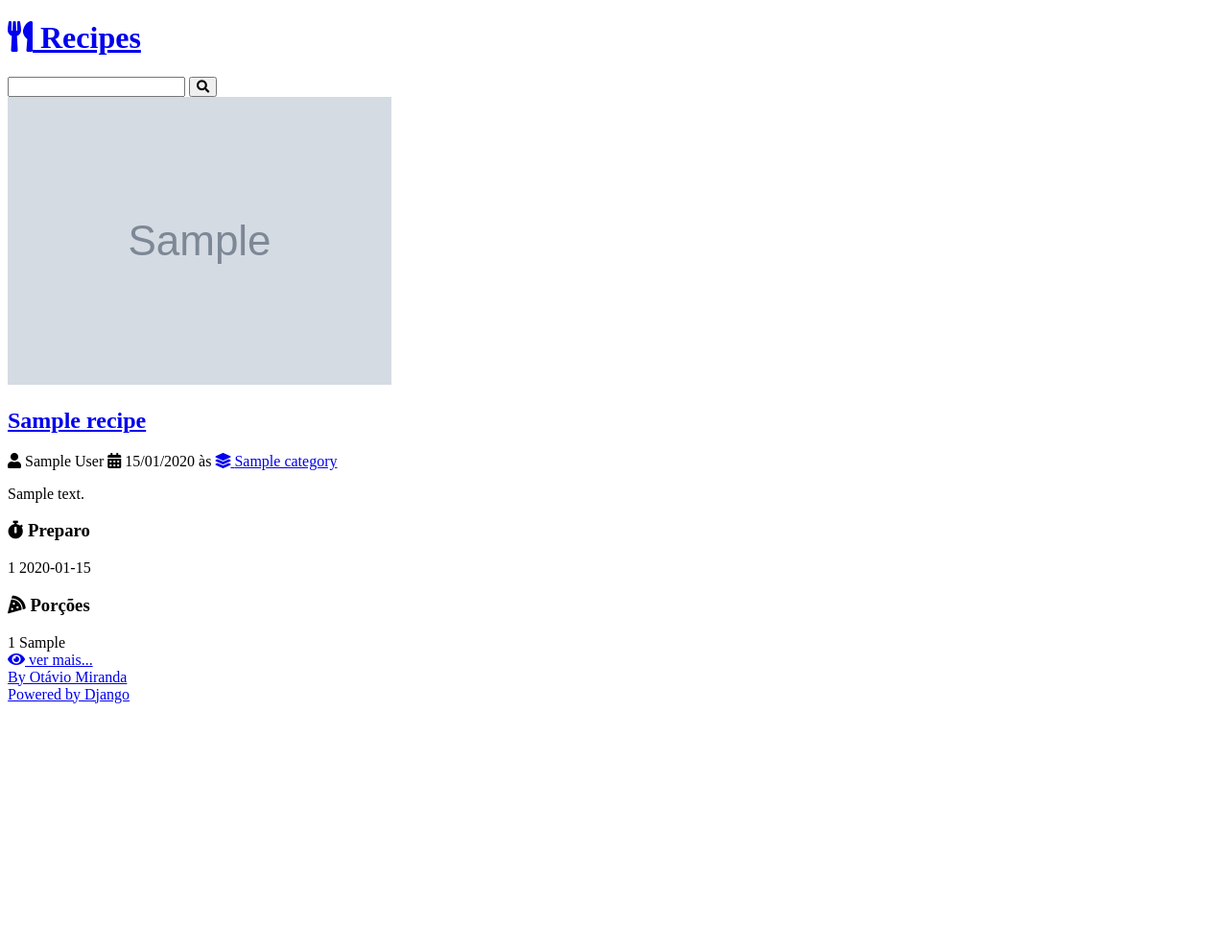
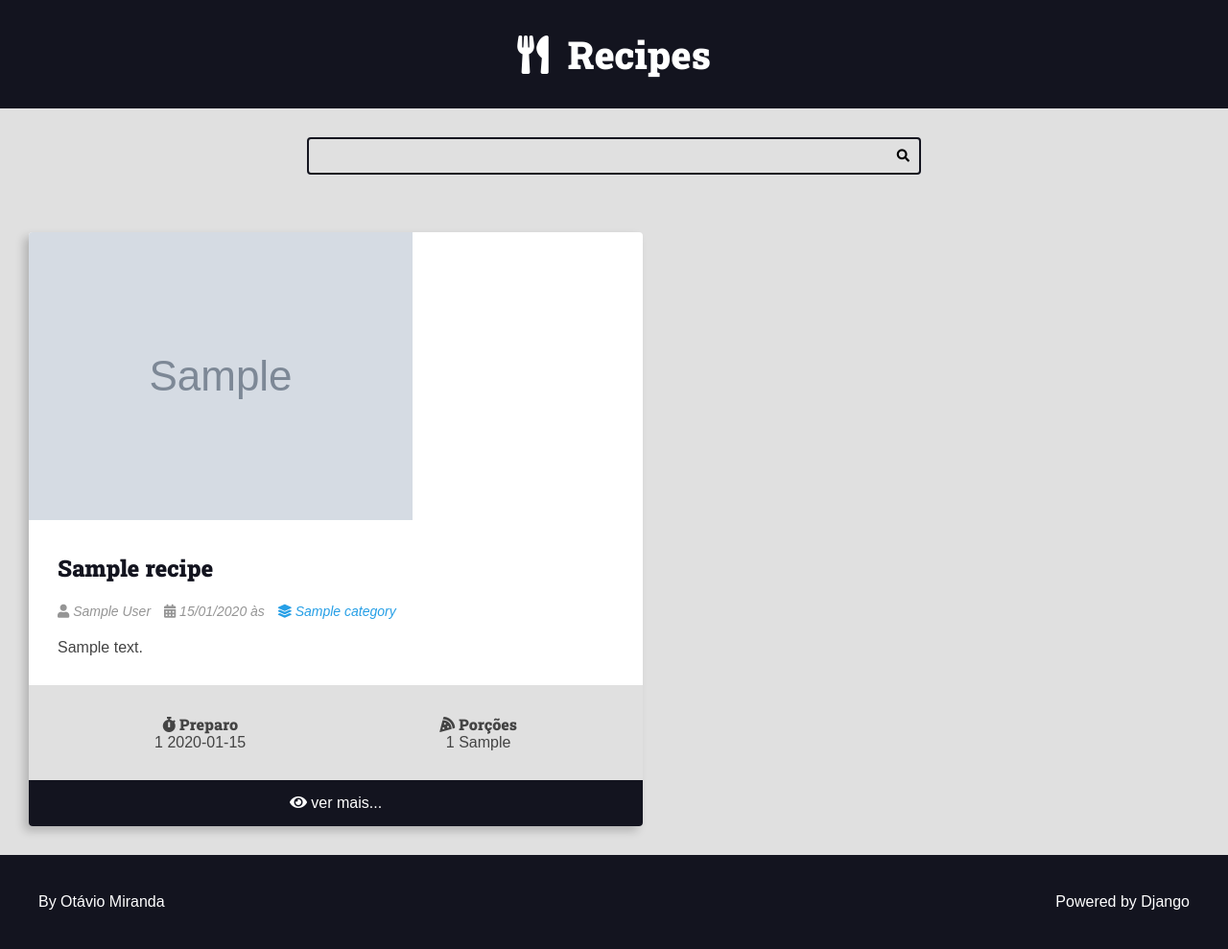
Before and after one commit to victorAMSP/Django, a Django app: page / in a window 1280 px wide. Shown: the whole page at 96% size. Before the commit the page ends 733 px from the top, so only its background shows below. Run offline with Django 5.2, Linux system fonts and the light colour scheme; tables that the repository leaves empty hold one stand-in row (values such as "Sample post"); grey boxes marked "Sample" are stand-in pictures.

Commit message:
organizando os arquivos

```diff
--- a/authors/views.py
+++ b/authors/views.py
@@ -3,6 +3,7 @@ from .forms import RegisterForm
 from django.http import Http404
 from django.contrib import messages
 from django.views.decorators.http import require_POST
+from django.urls import reverse
 
 def register_view(request):
     register_form_data = request.session.get('register_form_data', None)
@@ -10,6 +11,7 @@ def register_view(request):
 
     return render(request, 'authors/pages/register_view.html', {
         'form': form,
+        'form_action': reverse('authors:create'),
     })
 
 @require_POST
--- /dev/null
+++ b/base_static/global/css/global-style.css
@@ -0,0 +1,78 @@
+* {
+    padding: 0;
+    margin: 0;
+    box-sizing: border-box;
+  }
+
+  html {
+    font-size: 62.5%;
+  }
+
+  body {
+    font-size: 1.6rem;
+    font-family: var(--font-primary);
+    background: var(--color-gray-1);
+    color: var(--color-dark-text);
+  }
+
+  h1,
+  h2,
+  h3,
+  h4,
+  h5,
+  h6 {
+    font-family: var(--font-headings);
+  }
+
+  img {
+    max-width: 100%;
+  }
+
+  a {
+    color: var(--color-primary);
+    text-decoration: none;
+  }
+
+  .container {
+    max-width: 144rem;
+    margin: 0 auto;
+    padding: var(--spacing-gutter-medium);
+  }
+
+  .main-header-container {
+    background: var(--color-primary-dark);
+  }
+
+  .main-logo {
+    font-size: 4rem;
+    color: var(--color-white);
+    text-decoration: none;
+    display: flex;
+    flex-flow: row nowrap;
+    align-items: center;
+    justify-content: center;
+    width: fit-content;
+    margin: 0 auto;
+  }
+
+  .main-logo-icon {
+    margin-right: 2rem;
+  }
+
+  .search-form {
+    border: 0.2rem solid var(--color-primary-dark);
+    max-width: 64rem;
+    margin: 0 auto;
+    border-radius: 0.4rem;
+    position: relative;
+    transition: all 300ms ease-in-out;
+  }
+
+  .search-input,
+  .search-button {
+    border: none;
+    background: none;
+    outline: none;
+    padding: 1rem;
+    transition: all 300ms ease-in-out;
+  }
--- /dev/null
+++ b/base_static/global/css/styles.css
@@ -0,0 +1,545 @@
+:root {
+    --color-primary: #269fe6;
+    --color-primary-hover: #2086c2;
+    --color-primary-dark: #13141f;
+    --color-primary-dark-hover: #212336;
+    --color-primary-light: #d4ecfa;
+    --color-primary-light-hover: #bdd8e7;
+
+    --color-white: #fff;
+    --color-black: #000;
+
+    --color-dark-text: #444;
+    --color-info-light: #cce5ff;
+    --color-debug-light: #cce5ff;
+    --color-success-light: #d4edda;
+    --color-alert-light: #fff3cd;
+    --color-warning-light: #fff3cd;
+    --color-error-light: #f8d7da;
+
+    --color-info-dark: #4d86c4;
+    --color-debug-dark: #4d86c4;
+    --color-success-dark: #4a9c5d;
+    --color-alert-dark: #927f40;
+    --color-warning-dark: #927f40;
+    --color-error-dark: #da525d;
+
+    --color-gray-0: #f9f9f9;
+    --color-gray-1: #e0e0e0;
+    --color-gray-2: #c7c7c7;
+    --color-gray-3: #aeaeae;
+    --color-gray-4: #959595;
+    --color-gray-5: #7d7d7d;
+    --color-gray-6: #646464;
+    --color-gray-7: #4b4b4b;
+    --color-gray-8: #323232;
+    --color-gray-9: #191919;
+
+    --font-primary: sans-serif;
+    --font-headings: 'Roboto Slab', serif;
+
+    --spacing-gutter-medium: 3rem;
+    --spacing-gutter-large: 4rem;
+  }
+
+  * {
+    padding: 0;
+    margin: 0;
+    box-sizing: border-box;
+  }
+
+  html {
+    font-size: 62.5%;
+  }
+
+  body {
+    font-size: 1.6rem;
+    font-family: var(--font-primary);
+    background: var(--color-gray-1);
+    color: var(--color-dark-text);
+  }
+
+  h1,
+  h2,
+  h3,
+  h4,
+  h5,
+  h6 {
+    font-family: var(--font-headings);
+  }
+
+  img {
+    max-width: 100%;
+  }
+
+  a {
+    color: var(--color-primary);
+    text-decoration: none;
+  }
+
+  .container {
+    max-width: 144rem;
+    margin: 0 auto;
+    padding: var(--spacing-gutter-medium);
+  }
+
+  .main-header-container {
+    background: var(--color-primary-dark);
+  }
+
+  .main-logo {
+    font-size: 4rem;
+    color: var(--color-white);
+    text-decoration: none;
+    display: flex;
+    flex-flow: row nowrap;
+    align-items: center;
+    justify-content: center;
+    width: fit-content;
+    margin: 0 auto;
+  }
+
+  .main-logo-icon {
+    margin-right: 2rem;
+  }
+
+  .search-form {
+    border: 0.2rem solid var(--color-primary-dark);
+    max-width: 64rem;
+    margin: 0 auto;
+    border-radius: 0.4rem;
+    position: relative;
+    transition: all 300ms ease-in-out;
+  }
+
+  .search-input,
+  .search-button {
+    border: none;
+    background: none;
+    outline: none;
+    padding: 1rem;
+    transition: all 300ms ease-in-out;
+  }
+
+  .search-input {
+    width: 100%;
+    padding-right: 3rem;
+  }
+
+  .search-button {
+    position: absolute;
+    top: 0;
+    right: 0;
+  }
+
+  .search-button:focus {
+    outline: 1px solid var(--color-primary);
+    background: rgba(0, 0, 0, 0.05);
+  }
+
+  .search-form:focus-within {
+    border-color: var(--color-primary);
+    background: var(--color-white);
+  }
+
+  .search-form:focus-within .search-button {
+    color: var(--color-primary);
+  }
+
+  .main-content {
+    padding-top: 0;
+  }
+
+  .main-content-list {
+    display: grid;
+    grid-template-columns: repeat(auto-fit, minmax(340px, 1fr));
+    gap: var(--spacing-gutter-large);
+  }
+
+  .recipe {
+    background: var(--color-white);
+    box-shadow: -5px 5px 10px rgba(0, 0, 0, 0.2);
+    transform: scale(1);
+    transition: all 300ms ease-in-out;
+    border-radius: 0.4rem;
+    overflow: hidden;
+  }
+
+  .recipe img {
+    max-width: 100%;
+  }
+
+  .recipe-list-item {
+    max-width: 64rem;
+    height: fit-content;
+  }
+
+  .recipe-list-item:hover {
+    transform: scale(1.02);
+    box-shadow: -8px 8px 18px rgba(0, 0, 0, 0.25);
+  }
+
+  .recipe-title-container {
+    padding: var(--spacing-gutter-medium);
+    padding-bottom: 2rem;
+  }
+
+  .recipe-title-container a {
+    text-decoration: none;
+    color: var(--color-primary-dark);
+  }
+
+  .recipe-author {
+    padding: 0 var(--spacing-gutter-medium);
+  }
+
+  .recipe-content {
+    padding: var(--spacing-gutter-medium);
+    padding-top: 2rem;
+  }
+
+  .recipe-author-item {
+    color: var(--color-gray-4);
+    margin-right: 1rem;
+    font-style: italic;
+    font-size: 1.4rem;
+  }
+
+  .recipe-author a {
+    color: var(--color-primary);
+    transition: all 300ms ease-in-out;
+    text-decoration: none;
+  }
+
+  .recipe-author a:hover {
+    color: var(--color-primary-dark);
+  }
+
+  .recipe-meta-container {
+    display: flex;
+    flex-flow: row wrap;
+    padding: var(--spacing-gutter-medium);
+    background: var(--color-gray-1);
+  }
+
+  .recipe-meta {
+    display: flex;
+    flex-flow: column nowrap;
+    flex-shrink: 1;
+    flex-grow: 1;
+    text-align: center;
+  }
+
+  .recipe-meta-title {
+    font-size: 1.6rem;
+  }
+
+  .recipe-footer a {
+    background: var(--color-primary-dark);
+    display: block;
+    color: var(--color-white);
+    text-decoration: none;
+    text-align: center;
+    padding: 1.5rem var(--spacing-gutter-medium);
+    transition: all 300ms ease-in-out;
+  }
+
+  .recipe-footer a:hover {
+    filter: brightness(2);
+  }
+
+  .main-content-detail .recipe-list-item {
+    max-width: 84rem;
+    margin: 0 auto;
+  }
+
+  .main-content-detail .recipe-list-item:hover {
+    transform: scale(1);
+    box-shadow: -5px 5px 15px rgba(0, 0, 0, 0.2);
+  }
+
+  .preparation-steps {
+    padding: var(--spacing-gutter-medium);
+  }
+
+  .main-footer {
+    display: flex;
+    align-items: center;
+    justify-content: space-between;
+    background: var(--color-primary-dark);
+    color: var(--color-white);
+    padding: var(--spacing-gutter-large);
+  }
+
+  .main-footer a {
+    color: var(--color-white);
+    text-decoration: none;
+    transition: all 300ms ease-in-out;
+  }
+
+  .main-footer a:hover {
+    filter: brightness(0.8);
+  }
+
+  .preparation-steps h1,
+  .preparation-steps h2,
+  .preparation-steps h3,
+  .preparation-steps h4,
+  .preparation-steps h5,
+  .preparation-steps h6,
+  .preparation-steps p,
+  .preparation-steps pre {
+    margin: 2rem 0;
+  }
+
+  .preparation-steps ol,
+  .preparation-steps ul {
+    margin: 2rem;
+    padding: 0 2rem;
+  }
+
+  .pagination-content {
+    display: flex;
+    flex-flow: row wrap;
+    gap: 1rem 0.5rem;
+  }
+  .pagination .page-item {
+    background: var(--color-gray-3);
+    padding: 0.5rem 1rem;
+  }
+
+  .pagination .page-link {
+    text-decoration: none;
+    background: var(--color-primary);
+    color: var(--color-white);
+  }
+
+  .pagination .page-current {
+    background: var(--color-primary-dark);
+  }
+
+  /* Forms */
+  .form-content {
+    max-width: 64rem;
+    margin: 0 auto;
+    margin-bottom: var(--spacing-gutter-medium);
+  }
+
+  .form-content label,
+  .form-content .help-text,
+  .errorlist {
+    display: block;
+    margin: 0.5rem 0;
+    font-size: 1.4rem;
+    list-style-type: none;
+  }
+
+  .errorlist {
+    color: var(--color-error-dark);
+  }
+
+  .form-content input,
+  .form-content textarea,
+  .form-content select {
+    width: 100%;
+    padding: 1rem;
+    border-radius: 0.4rem;
+    border: 1px solid var(--color-primary-dark);
+  }
+
+  .form-content-grid {
+    display: grid;
+    grid-template-columns: repeat(auto-fit, minmax(30rem, 1fr));
+    gap: calc(var(--spacing-gutter-medium) / 2) var(--spacing-gutter-medium);
+  }
+
+  .form-content button {
+    padding: 1rem 2rem;
+    border: none;
+    background: var(--color-primary-dark);
+    color: var(--color-white);
+  }
+
+  .inline-form {
+    display: inline;
+  }
+
+  .span-2 {
+    grid-column: span 2;
+  }
+
+  .plaintext-button {
+    display: inline;
+    border: none;
+    background: none;
+    cursor: pointer;
+    color: var(--color-primary);
+    font-size: 1.6rem;
+  }
+
+  /* Messages */
+  .messages-container {
+    display: flex;
+    flex-flow: column nowrap;
+    gap: calc(var(--spacing-gutter-medium) / 2);
+  }
+
+  .message {
+    padding: 1rem;
+    border-radius: 4px;
+    border: 1px solid var(--color-dark-text);
+    background: var(--color-gray-2);
+    color: var(--color-dark-text);
+  }
+
+  .message-error {
+    border: 1px solid var(--color-error-dark);
+    background: var(--color-error-light);
+    color: var(--color-error-dark);
+  }
+
+  .message-success {
+    border: 1px solid var(--color-success-dark);
+    background: var(--color-success-light);
+    color: var(--color-success-dark);
+  }
+
+  .message-warning {
+    border: 1px solid var(--color-warning-dark);
+    background: var(--color-warning-light);
+    color: var(--color-warning-dark);
+  }
+
+  .message-alert {
+    border: 1px solid var(--color-alert-dark);
+    background: var(--color-alert-light);
+    color: var(--color-alert-dark);
+  }
+
+  .message-info {
+    border: 1px solid var(--color-info-dark);
+    background: var(--color-info-light);
+    color: var(--color-info-dark);
+  }
+
+  .message-debug {
+    border: 1px solid var(--color-debug-dark);
+    background: var(--color-debug-light);
+    color: var(--color-debug-dark);
+  }
+
+  /* Authors */
+  .login-message {
+    margin: 1rem 0;
+  }
+
+  .authors-dashboard-container {
+    max-width: 64rem;
+    text-align: left;
+    padding: var(--spacing-gutter-medium);
+    margin: 0 auto;
+  }
+
+  .authors-dashboard-container h3,
+  .authors-dashboard-container p,
+  .authors-dashboard-container ul {
+    list-style-type: none;
+    margin: 1rem 0;
+  }
+
+  /* Generics */
+
+  .center {
+    text-align: center;
+  }
+
+  .left {
+    text-align: left;
+  }
+
+  .m-x {
+    margin: 0 var(--spacing-gutter-medium);
+  }
+
+  .m-y {
+    margin: var(--spacing-gutter-medium) 0;
+  }
+
+  .hidden-text {
+    display: none;
+  }
+
+  .menu-container {
+    position: fixed;
+    top: 0;
+    left: 0;
+    bottom: 0;
+    width: 260px;
+    min-height: 100vh;
+    overflow-y: auto;
+    background: var(--color-primary);
+    z-index: 2;
+    transition: all 300ms ease-in-out;
+  }
+
+  .menu-container a {
+    color: var(--color-white);
+  }
+
+  .menu-hidden {
+    left: -255px;
+  }
+
+  .button-show-menu {
+    position: fixed;
+    left: 265px;
+    top: 2rem;
+    color: var(--color-white);
+    background-color: var(--color-primary);
+    border: none;
+    font-size: 2rem;
+    z-index: 3;
+    padding: 1rem;
+    visibility: hidden;
+    opacity: 0;
+    transition: all 300ms ease-in-out;
+    border-radius: 0 4px 4px 0;
+    cursor: pointer;
+  }
+
+  .button-show-menu-visible {
+    visibility: visible;
+    opacity: 1;
+    left: 5px;
+  }
+
+  .button-close-menu {
+    position: absolute;
+    top: 1rem;
+    right: 1rem;
+    color: var(--color-white);
+    background: none;
+    border: none;
+    font-size: 2rem;
+    z-index: 3;
+    cursor: pointer;
+  }
+
+  .menu-nav {
+    display: flex;
+    flex-flow: column wrap;
+    font-family: var(--font-headings);
+    font-size: 2rem;
+  }
+
+  .menu-nav a {
+    width: 100%;
+    padding: 1rem;
+  }
+
+  @media (max-width: 600px) {
+    .main-content-list,
+    .form-content-grid {
+      grid-template-columns: repeat(auto-fit, minmax(100%, 1fr));
+    }
+  }
--- a/base_templates/global/base.html
+++ b/base_templates/global/base.html
@@ -2,20 +2,20 @@
 <html lang="pt-BR">
 
 <head>
-    {% include 'recipes/partials/head.html' %}
+    {% include 'global/partials/head.html' %}
     <title>{% block title %}{% endblock title %} Recipes</title>
 </head>
 
 <body>
-    {% include 'recipes/partials/header.html' %}
-    {% include 'recipes/partials/search.html' %}
+    {% include 'global/partials/header.html' %}
+    {% include 'global/partials/search.html' %}
 
     <main class="main-content-container">
         {% block content %}{% endblock content %}
 
-        {% include 'recipes/partials/pagination.html' %}
+        {% include 'global/partials/pagination.html' %}
     </main>
-    {% include 'recipes/partials/footer.html' %}
+    {% include 'global/partials/footer.html' %}
 </body>
 
 </html>
--- a/recipes/templates/recipes/partials/head.html
+++ b/base_templates/global/partials/head.html
@@ -33,4 +33,5 @@
   rel="stylesheet"
 />
 
-<link rel="stylesheet" href="{% static 'recipes/CSS/styles.css' %}" />
+<link rel="stylesheet" href="{% static 'global/css/styles.css' %}" />
+<link rel="stylesheet" href="{% static 'global/css/global-style.css' %}" />
--- a/projeto/settings.py
+++ b/projeto/settings.py
@@ -123,8 +123,8 @@ USE_TZ = True
 # https://docs.djangoproject.com/en/5.0/howto/static-files/
 
 STATIC_URL = 'static/'
-STATICFILES_DIR = [
-    BASE_DIR / 'base_static'
+STATICFILES_DIRS = [
+    BASE_DIR / 'base_static/'
 ]
 
 MEDIA_URL = '/media/'
--- a/recipes/templates/recipes/pages/home.html
+++ b/recipes/templates/recipes/pages/home.html
@@ -5,7 +5,7 @@
 
 {% block content %}
 
-{% include "recipes/partials/messages.html" %}
+{% include "global/partials/messages.html" %}
 
 <div class="main-content main-content-list container">
     {% for recipe in recipes %}
```
Also changed, not shown: authors/forms.py (+11 -0 lines), authors/templates/authors/pages/register_view.html (+2 -36 lines), authors/tests/test_author_register_form.py (+13 -0 lines), base_templates/global/partials/form.html (added, +36 -0 lines), base_templates/global/partials/footer.html (renamed from recipes/templates/recipes/partials/footer.html), base_templates/global/partials/header.html (renamed from recipes/templates/recipes/partials/header.html), base_templates/global/partials/messages.html (renamed from recipes/templates/recipes/partials/messages.html), base_templates/global/partials/pagination.html (renamed from recipes/templates/recipes/partials/pagination.html), base_templates/global/partials/search.html (renamed from recipes/templates/recipes/partials/search.html).
